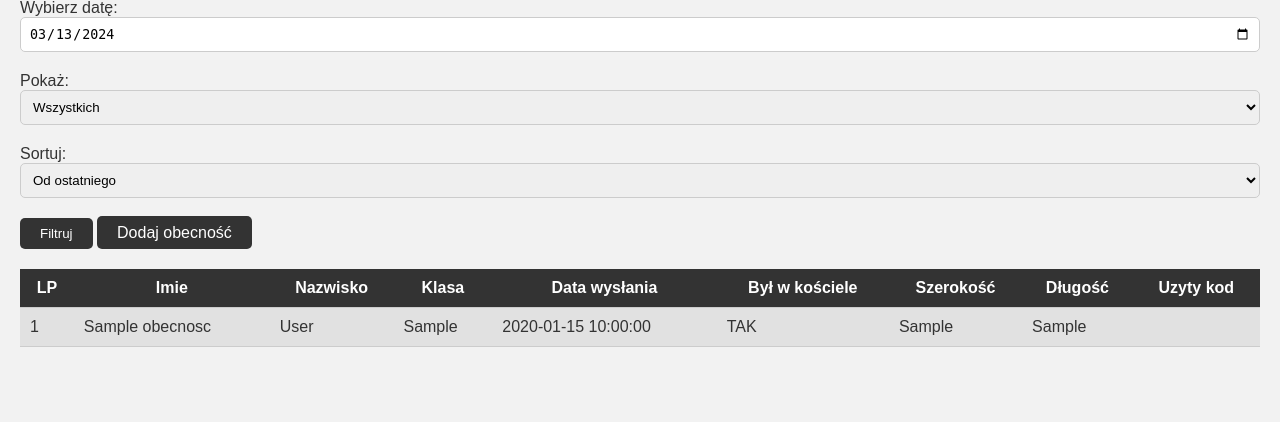
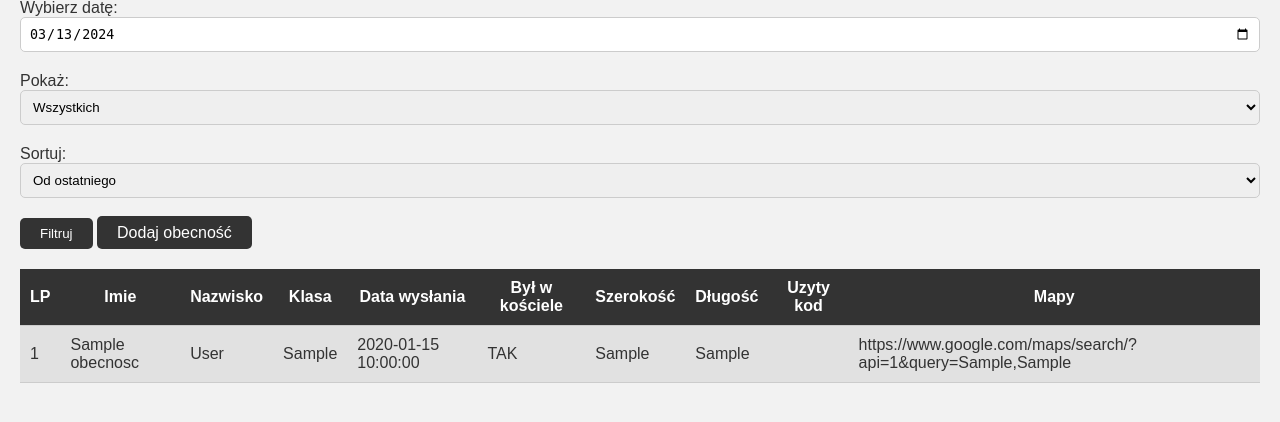
Before and after one commit to xybl3/rekolekcje-obcnosc-zsziok, a PHP site: page / in a window 1280 px wide. Shown: the part 60-482 px from the top of the page. Run offline with PHP 8.4, Linux system fonts and the light colour scheme; the visitor is signed in with stand-in values (Sample User, id 1); tables that the repository leaves empty or names only in its code hold one stand-in row (values such as "Sample post").

Commit message:
added maps url

```diff
--- a/admin/app/index.php
+++ b/admin/app/index.php
@@ -150,6 +150,7 @@
                         <th>Szerokość</th>
                         <th>Długość</th>
                         <th>Uzyty kod</th>
+                        <th>Mapy</th>
                     </tr>
                 </thead>
                 <tbody>
@@ -169,6 +170,7 @@
                             <td><?php echo $student['latitude']; ?></td>
                             <td><?php echo $student['longitude']; ?></td>
                             <td><?php echo $student['code']; ?></td>
+                            <td><?php echo "https://www.google.com/maps/search/?api=1&query=".$student['latitude'].",".$student['longitude']; ?></td>
                         </tr>
                     <?php } ?>
                 </tbody>
```
